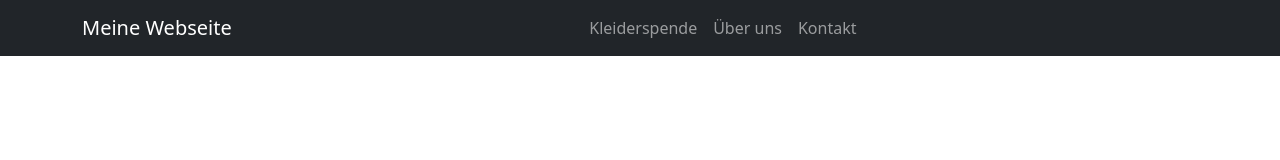
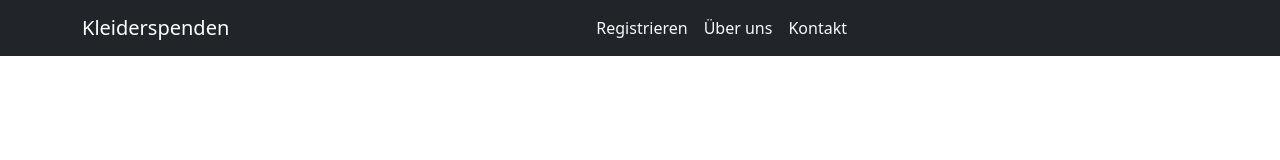
Before and after one commit to Magoka96/KleiderspendenRegistrierung, a Vue app in the folder kleiderspenden-registrierung/: page /Kleiderspende in a window 1280 px wide. Shown: the top 160 px of the page. Built offline with nearby package versions, Linux system fonts and the light colour scheme.

Commit message:
Modfied Header.vue, added text-light class to router-links

```diff
--- a/kleiderspenden-registrierung/src/components/Header.vue
+++ b/kleiderspenden-registrierung/src/components/Header.vue
@@ -1,7 +1,7 @@
 <template>
   <nav class="navbar navbar-expand-lg navbar-dark bg-dark fixed-top">
     <div class="container">
-      <router-link to="/" class="navbar-brand">Meine Webseite</router-link>
+      <router-link to="/Kleiderspende" class="navbar-brand">Kleiderspenden</router-link>
       <button class="navbar-toggler" type="button" data-bs-toggle="collapse" data-bs-target="#navbarNav"
         aria-controls="navbarNav" aria-expanded="false" aria-label="Toggle navigation">
         <span class="navbar-toggler-icon"></span>
@@ -9,13 +9,13 @@
       <div class="collapse navbar-collapse justify-content-center" id="navbarNav">
         <ul class="navbar-nav">
           <li class="nav-item">
-            <router-link to="/Kleiderspende" class="nav-link">Kleiderspende</router-link>
+            <router-link to="/Kleiderspende" class="nav-link text-light">Registrieren</router-link>
           </li>
           <li class="nav-item">
-            <router-link to="/About" class="nav-link">Über uns</router-link>
+            <router-link to="/About" class="nav-link text-light">Über uns</router-link>
           </li>
           <li class="nav-item">
-            <router-link to="/" class="nav-link">Kontakt</router-link>
+            <router-link to="/" class="nav-link text-light">Kontakt</router-link>
           </li>
         </ul>
       </div>
```
